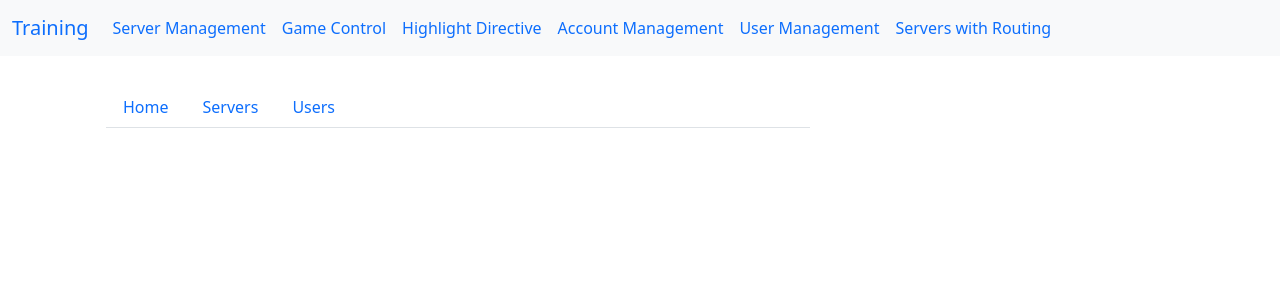
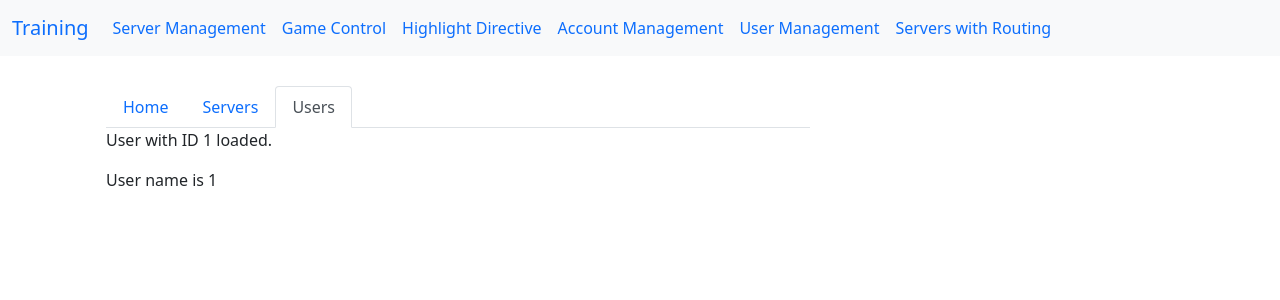
Before and after one commit to mikewebbdev/angular-training, an Angular app: page /users/1/1 in a window 1280 px wide. Before the commit this address led to /. Shown: the top 300 px of the page. Built offline with nearby package versions, Linux system fonts and the light colour scheme.

Commit message:
add route with params to load in user information

```diff
--- a/src/app/app.module.ts
+++ b/src/app/app.module.ts
@@ -37,6 +37,7 @@
 const appRoutes: Routes = [
   { path: '', component: HomeComponent },
   { path: 'users', component: UsersComponent },
+  { path: 'users/:id/:name', component: UserComponent },
   { path: 'servers', component: ServersComponent }
 ];
 
--- a/src/app/server-routing/users/user/user.component.html
+++ b/src/app/server-routing/users/user/user.component.html
@@ -1,2 +1,2 @@
-<p>User with ID _ID_ loaded.</p>
-<p>User name is _NAME_</p>
+<p>User with ID {{ user.id }} loaded.</p>
+<p>User name is {{ user.name }}</p>
--- a/src/app/server-routing/users/user/user.component.ts
+++ b/src/app/server-routing/users/user/user.component.ts
@@ -1,4 +1,5 @@
 import { Component, OnInit } from '@angular/core';
+import {ActivatedRoute} from "@angular/router";
 
 @Component({
   selector: 'app-user',
@@ -8,9 +9,13 @@
 export class UserComponent implements OnInit {
   user: {id: number, name: string};
 
-  constructor() { }
+  constructor(private route: ActivatedRoute) { }
 
   ngOnInit(): void {
+    this.user = {
+      id: this.route.snapshot.params['id'],
+      name: this.route.snapshot.params['name']
+    }
   }
 
 }
--- a/src/app/server-routing/users/users.component.html
+++ b/src/app/server-routing/users/users.component.html
@@ -2,7 +2,7 @@
   <div class="col-xs-12 col-sm-4">
     <div class="list-group">
       <a
-        href="#"
+        routerLink="/users/{{ user.id}}/{{ user.name }}"
         class="list-group-item"
         *ngFor="let user of users">
         {{ user.name }}
```
